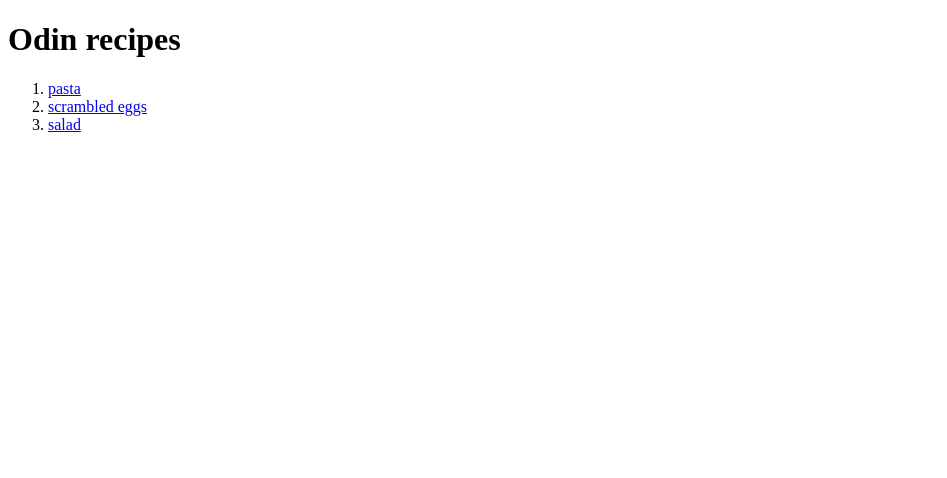
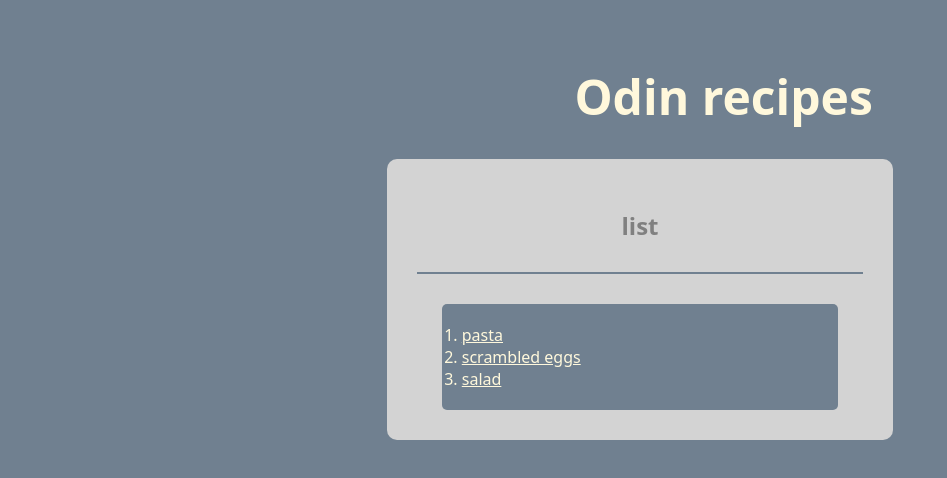
Before and after one commit to Mym776/odin-reciepe, a plain HTML site: page index.html in a window 1280 px wide. Shown: the whole page, without its empty margins (0-947 px from the left). Drawn offline with Linux system fonts and the light colour scheme.

Commit message:
added basic css

```diff
--- a/index.html
+++ b/index.html
@@ -3,14 +3,22 @@
 <head>
     <meta charset="UTF-8">
     <meta name="viewport" content="width=device-width, initial-scale=1.0">
-    <title>Document</title>
+    <link rel="stylesheet" href="style.css">
+    <title>Recipes</title>
 </head>
 <body>
-    <h1>Odin recipes</h1>
-    <ol>
-        <li><a href="/recipes/pasta.html">pasta</a></li>
-        <li><a href="/recipes/scrambled_eggs.html">scrambled eggs</a></li>
-        <li><a href="/recipes/salad.html">salad</a></li>
-    </ol>
+    <h1 id="title">Odin recipes</h1>
+    <div id="bod">
+        <div>
+            <h2 id="sub">list</h2>
+        </div>
+        <p><br></p>
+        <ol class="c">
+            <li><a href="/recipes/pasta.html">pasta</a></li>
+            <li><a href="/recipes/scrambled_eggs.html">scrambled eggs</a></li>
+            <li><a href="/recipes/salad.html">salad</a></li>
+        </ol>
+    </div>
+
 </body>
 </html>
--- /dev/null
+++ b/style.css
@@ -0,0 +1,62 @@
+* {
+    font-family: system-ui, -apple-system, BlinkMacSystemFont, 'Segoe UI', Roboto, Oxygen, Ubuntu, Cantarell, 'Open Sans', 'Helvetica Neue', sans-serif;
+    color: whitesmoke;
+    background-color: slategrey;
+    color: cornsilk;
+
+}
+h1, h2{
+    text-align: center;
+}
+img {
+    width: 20%;
+    margin-left: 40%;
+}
+h1{
+    font-size: 48px;
+    margin-top:64px;
+}
+#title{
+    font-size: 48px;
+    width: 420px;
+    text-align: center;
+    margin-top:64px;
+    margin-left: 40%;
+    margin-bottom: 30px;
+    padding: 20;
+
+    display:block
+}
+#bod {
+    box-sizing: border-box;
+    width: 40%;
+    margin: auto;
+    padding: 30px;
+    background-color: lightgray;
+    border-radius: 10px;
+}
+#sub {
+
+    text-align: center;
+    margin-bottom: 30px;
+    background-color: lightgray;
+    color: grey;
+}
+
+.c {
+    margin: auto;
+    margin-top: 30;
+    width: 80%;
+    padding: 20px;
+    border-radius: 5px;
+
+}
+#bod p{
+    height: 2px;
+    margin: 0;
+    margin-bottom: 30px;
+}
+br{
+    height: 2px;
+    margin: 0;
+}
```
Also changed, not shown: recipes/pasta.html (+2 -1 lines), recipes/salad.html (+2 -1 lines), recipes/scrambled_eggs.html (+2 -1 lines).
